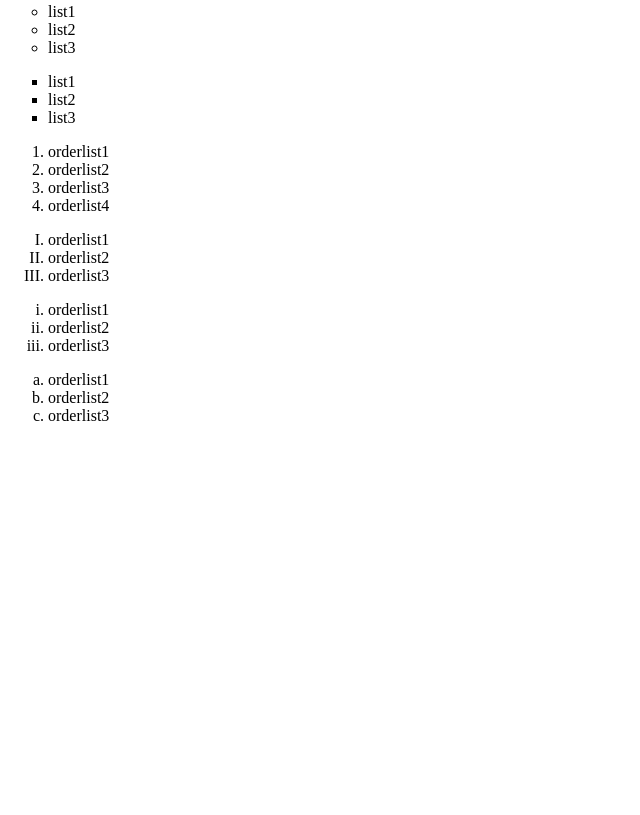
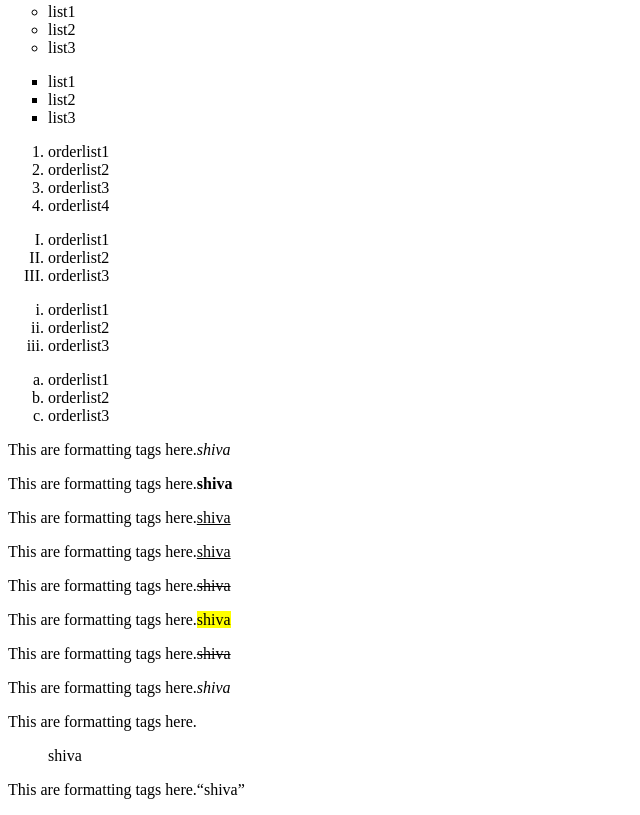
Before and after one commit to Shivakona26/JSF10, a plain HTML site: page Day2/newfile.html in a window 1280 px wide. Shown: the part 698-1513 px from the top of the page, without its empty margins (0-640 px from the left). Before the commit the page ends 1139 px from the top, so only its background shows below. Drawn offline with Linux system fonts and the light colour scheme.

Commit message:
formatting tags

```diff
--- a/Day2/newfile.html
+++ b/Day2/newfile.html
@@ -80,6 +80,18 @@
 
  </ol>
 
+ <!----formatting tag -->
+ <p>This are formatting tags here.<em>shiva</em></p>
+ <p>This are formatting tags here.<strong>shiva</strong></p>
+ <p>This are formatting tags here.<u>shiva</u></p>
+ <p>This are formatting tags here.<ins>shiva</ins></p>
+ <p>This are formatting tags here.<del>shiva</del></p>
+ <p>This are formatting tags here.<mark>shiva</mark></p>
+ <p>This are formatting tags here.<strike>shiva</strike></p>
+ <p>This are formatting tags here.<cite>shiva</cite></p>
+ <p>This are formatting tags here.<blockquote>shiva</blockquote></p>
+ <p>This are formatting tags here.<q>shiva</q></p>
+
 
 </body>
 </html>
```
